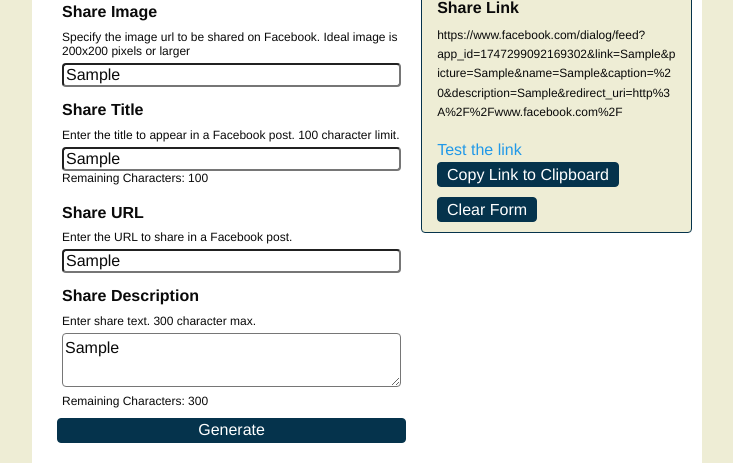
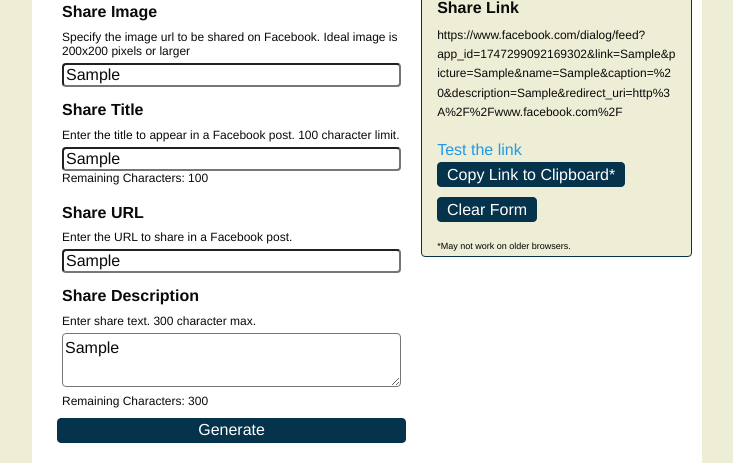
Before and after one commit to BaltimoreBirds/fBShareGenerator, a website: page project/views/index.html in a window 1280 px wide. Both pictures are taken after typing "Sample", "Sample", "Sample", "Sample" into the empty fields and a click on the input "Generate". Shown: the part 582-1045 px from the top of the page, without its empty margins (273-1006 px from the left). Drawn offline with nearby package versions, Linux system fonts and the light colour scheme; files that its build step writes are made by us from their sources; files whose address does not match are found by name.

Commit message:
adds disclaimer

```diff
--- a/project/public/css/generator.css
+++ b/project/public/css/generator.css
@@ -53,6 +53,10 @@
   -webkit-hyphens: auto;
   hyphens: auto;
 }
+span.disclaimer{
+	font-size: 9px;
+	color: black;
+}
 input[type="submit"], button{
 	background-color: #05334C;
 	color: white;
--- a/project/views/index.html
+++ b/project/views/index.html
@@ -45,7 +45,8 @@
 			  		<p class="linkOutput">&nbsp;</p>
 			  		<a target="_blank" href="" style="display: none;">Test the link</a>
 				  	</br>
-				  	<button class="clipboardCopy">&nbsp;&nbsp;Copy Link to Clipboard&nbsp;&nbsp;</button></br><button class="clearForm">&nbsp;&nbsp;Clear Form&nbsp;&nbsp;</button>
+				  	<button class="clipboardCopy">&nbsp;&nbsp;Copy Link to Clipboard*&nbsp;&nbsp;</button></br><button class="clearForm">&nbsp;&nbsp;Clear Form&nbsp;&nbsp;</button></br>
+				  	<span class="disclaimer">*May not work on older browsers.</span>
 			  	</div>
 			  </div>
 		  </div>
```
